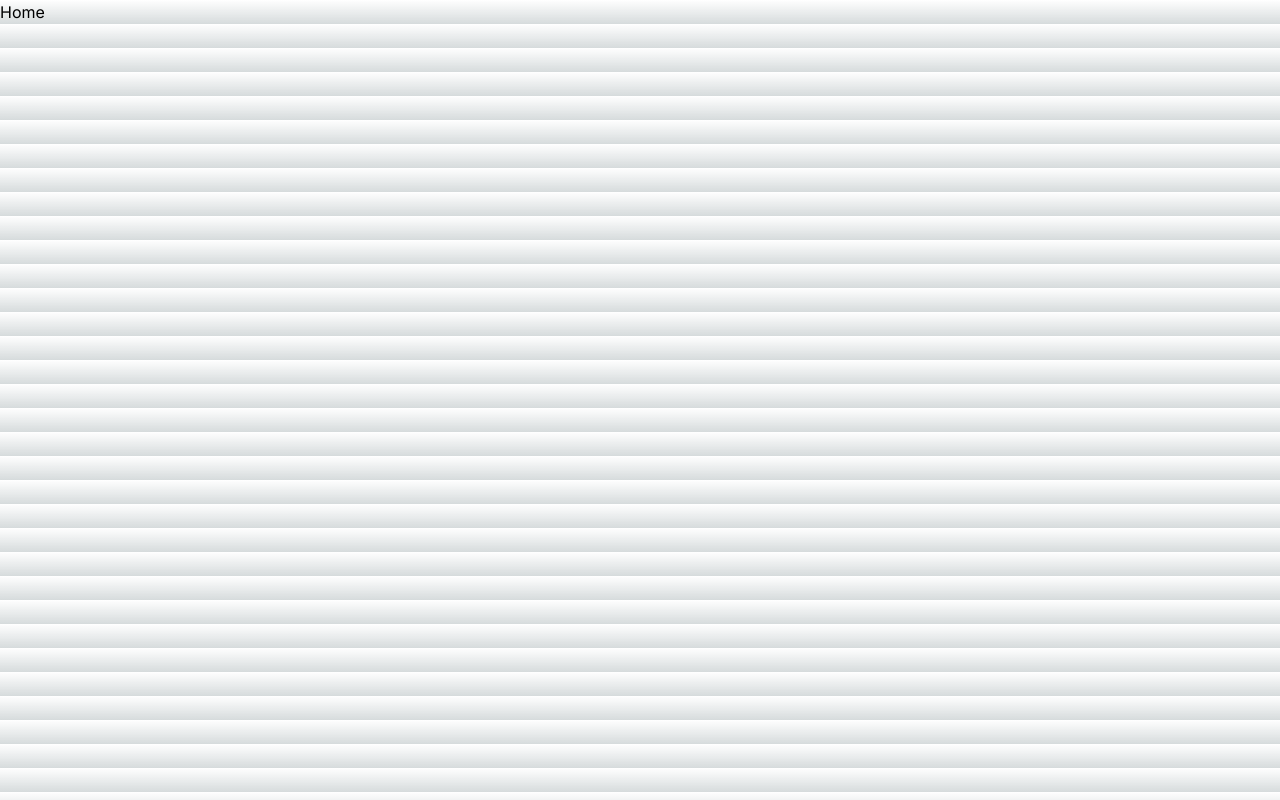
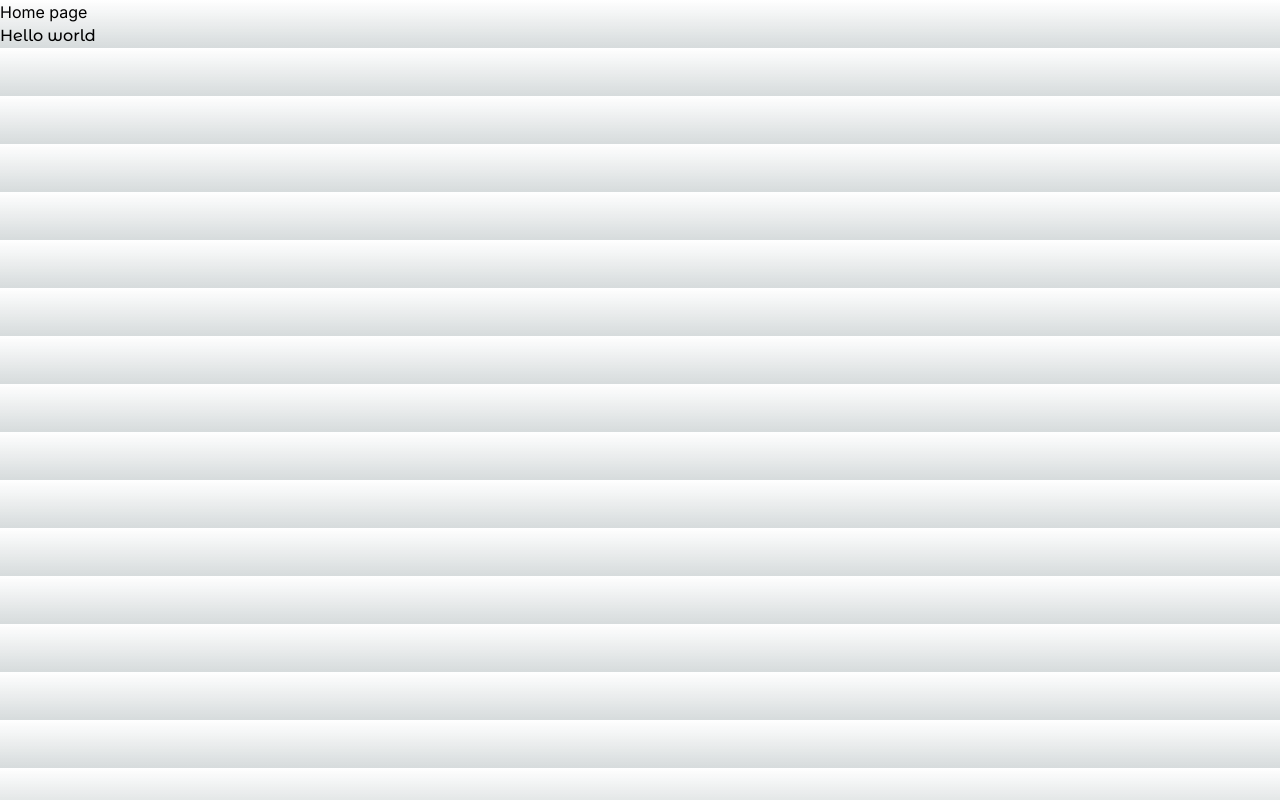
Before and after one commit to babaquero07/teslo-shop, a Next.js app: page / in a window 1280 px wide. Built offline with nearby package versions, Linux system fonts and the light colour scheme.

Commit message:
Add font imports and update home page layout

```diff
--- a/src/app/layout.tsx
+++ b/src/app/layout.tsx
@@ -1,8 +1,6 @@
 import type { Metadata } from "next";
-import { Inter } from "next/font/google";
 import "./globals.css";
-
-const inter = Inter({ subsets: ["latin"] });
+import { inter } from "@/config/fonts";
 
 export const metadata: Metadata = {
   title: "Teslo shop",
--- a/src/app/page.tsx
+++ b/src/app/page.tsx
@@ -1,5 +1,12 @@
+import { titleFont } from "@/config/fonts";
+
 const Home = () => {
-  return <div>Home</div>;
+  return (
+    <main>
+      <h1>Home page</h1>
+      <h1 className={titleFont.className}>Hello world</h1>
+    </main>
+  );
 };
 
 export default Home;
--- /dev/null
+++ b/src/config/fonts.ts
@@ -0,0 +1,8 @@
+import { Inter, Montserrat_Alternates } from "next/font/google";
+
+export const inter = Inter({ subsets: ["latin"] });
+
+export const titleFont = Montserrat_Alternates({
+  subsets: ["latin"],
+  weight: ["500", "700"],
+});
```
